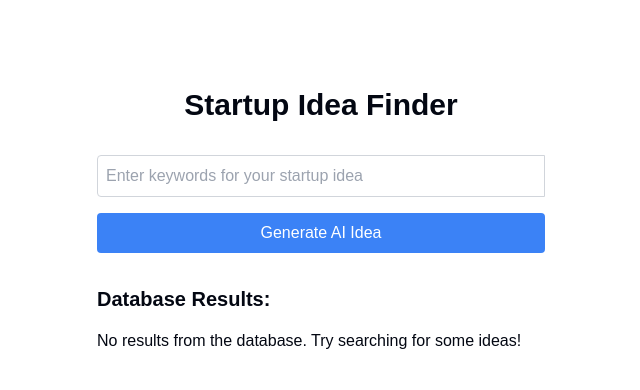
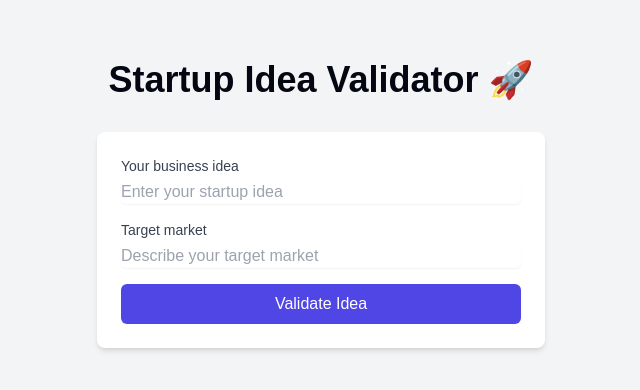
Before and after one commit to kwa29/codeberry-playground, a Next.js app: page / in a window 1280 px wide. Shown: the part 180-570 px from the top of the page, without its empty margins (319-959 px from the left). Built offline with nearby package versions, Linux system fonts and the light colour scheme.

Commit message:
New update

```diff
--- a/app/page.tsx
+++ b/app/page.tsx
@@ -1,158 +1,199 @@
 'use client';
 
-import { useState, useEffect, useCallback } from 'react';
-import { startupIdeas } from './data/startupIdeas';
+import { useState, useCallback } from 'react';
+import Image from 'next/image';
 
-interface StartupIdea {
-  id: number;
-  title: string;
-  description: string;
-  keywords: string[];
+interface ValidatedIdea {
+  idea: string;
+  swot: {
+    strengths: string[];
+    weaknesses: string[];
+    opportunities: string[];
+    threats: string[];
+  };
+  criticalQuestions: string[];
+  actionPlan: string[];
 }
 
 export default function Home() {
   const [query, setQuery] = useState('');
-  const [results, setResults] = useState<StartupIdea[]>([]);
-  const [aiIdea, setAiIdea] = useState<string | null>(null);
+  const [targetMarket, setTargetMarket] = useState('');
+  const [validatedIdea, setValidatedIdea] = useState<ValidatedIdea | null>(null);
   const [isLoading, setIsLoading] = useState(false);
   const [error, setError] = useState<string | null>(null);
+  const [progress, setProgress] = useState(0);
 
-  const debounce = (func: Function, delay: number) => {
-    let timeoutId: NodeJS.Timeout;
-    return (...args: any[]) => {
-      clearTimeout(timeoutId);
-      timeoutId = setTimeout(() => func(...args), delay);
-    };
-  };
-
-  const handleSearch = useCallback(() => {
+  const generateAndValidateIdea = async () => {
     setIsLoading(true);
     setError(null);
-    setAiIdea(null);
+    setProgress(0);
     try {
-      console.log('Searching for:', query);
-      const searchResults = startupIdeas.filter(idea =>
-        idea.keywords.some(keyword => keyword.toLowerCase().includes(query.toLowerCase())) ||
-        idea.title.toLowerCase().includes(query.toLowerCase()) ||
-        idea.description.toLowerCase().includes(query.toLowerCase())
-      );
-      console.log('Search results:', searchResults);
-      setResults(searchResults);
-    } catch (err) {
-      console.error('Search error:', err);
-      setError('An error occurred while searching. Please try again.');
-    } finally {
-      setIsLoading(false);
-    }
-  }, [query]);
-
-  const generateAIIdea = async () => {
-    setIsLoading(true);
-    setError(null);
-    try {
+      setProgress(25);
       const response = await fetch('/api/generate-idea', {
         method: 'POST',
         headers: {
           'Content-Type': 'application/json',
         },
-        body: JSON.stringify({ query }),
+        body: JSON.stringify({ query, targetMarket }),
       });
+      setProgress(50);
       const data = await response.json();
       if (response.status !== 200) {
         throw data.error || new Error(`Request failed with status ${response.status}`);
       }
-      setAiIdea(data.result);
+      setProgress(75);
+      setValidatedIdea(data);
+      setProgress(100);
     } catch (error) {
       console.error('Error:', error);
-      setError('An error occurred while generating an AI idea. Please try again.');
+      setError('An error occurred while generating and validating the idea. Please try again.');
     } finally {
       setIsLoading(false);
     }
   };
 
-  const debouncedSearch = useCallback(debounce(handleSearch, 300), [handleSearch]);
-
-  useEffect(() => {
-    if (query) {
-      debouncedSearch();
-    } else {
-      setResults([]);
-    }
-  }, [query, debouncedSearch]);
-
   const handleSubmit = (e: React.FormEvent<HTMLFormElement>) => {
     e.preventDefault();
-    generateAIIdea();
-  };
-
-  const handleClearSearch = () => {
-    setQuery('');
-    setResults([]);
-  };
-
-  const getRelatedKeywords = (idea: StartupIdea) => {
-    return idea.keywords.filter(keyword => !keyword.toLowerCase().includes(query.toLowerCase()));
+    generateAndValidateIdea();
   };
 
   return (
-    <div className="flex flex-col items-center justify-center min-h-screen p-8">
-      <h1 className="text-3xl font-bold mb-8">Startup Idea Finder</h1>
+    <div className="flex flex-col items-center justify-center min-h-screen p-8 bg-gray-100">
+      <h1 className="text-4xl font-bold mb-8 text-center">Startup Idea Validator 🚀</h1>
 
-      <form onSubmit={handleSubmit} className="w-full max-w-md mb-8">
-        <div className="flex items-center">
+      {!validatedIdea && (
+        <div className="w-full max-w-md bg-white rounded-lg shadow-md p-6 mb-8">
+          <form onSubmit={handleSubmit} className="space-y-4">
+            <div>
+              <label htmlFor="idea" className="block text-sm font-medium text-gray-700">Your business idea</label>
               <input
+                id="idea"
                 type="text"
                 value={query}
                 onChange={(e) => setQuery(e.target.value)}
-            placeholder="Enter keywords for your startup idea"
-            className="flex-grow p-2 border border-gray-300 rounded-l"
+                placeholder="Enter your startup idea"
+                className="mt-1 block w-full rounded-md border-gray-300 shadow-sm focus:border-indigo-300 focus:ring focus:ring-indigo-200 focus:ring-opacity-50"
+                required
               />
-          {query && (
-            <button
-              type="button"
-              onClick={handleClearSearch}
-              className="p-2 bg-gray-200 text-gray-600 hover:bg-gray-300"
-            >
-              Clear
-            </button>
-          )}
+            </div>
+            <div>
+              <label htmlFor="market" className="block text-sm font-medium text-gray-700">Target market</label>
+              <input
+                id="market"
+                type="text"
+                value={targetMarket}
+                onChange={(e) => setTargetMarket(e.target.value)}
+                placeholder="Describe your target market"
+                className="mt-1 block w-full rounded-md border-gray-300 shadow-sm focus:border-indigo-300 focus:ring focus:ring-indigo-200 focus:ring-opacity-50"
+                required
+              />
             </div>
             <button
               type="submit"
-          className="mt-4 w-full bg-blue-500 text-white p-2 rounded hover:bg-blue-600"
+              className="w-full bg-indigo-600 text-white p-2 rounded-md hover:bg-indigo-700 focus:outline-none focus:ring-2 focus:ring-indigo-500 focus:ring-opacity-50"
+              disabled={isLoading}
             >
-          Generate AI Idea
+              {isLoading ? 'Validating...' : 'Validate Idea'}
             </button>
           </form>
-
-      {isLoading && <p>Processing your request...</p>}
-      {error && <p className="text-red-500">{error}</p>}
-
-      {aiIdea && (
-        <div className="w-full max-w-md mb-8">
-          <h2 className="text-xl font-semibold mb-4">AI Generated Idea:</h2>
-          <p className="bg-green-100 border border-green-300 rounded p-4">{aiIdea}</p>
         </div>
       )}
 
-      <div className="w-full max-w-md">
-        <h2 className="text-xl font-semibold mb-4">Database Results:</h2>
-        {results.length > 0 ? (
+      {isLoading && (
+        <div className="w-full max-w-md mb-8">
+          <div className="bg-white rounded-lg shadow-md p-6">
+            <h2 className="text-xl font-semibold mb-4">Validating your idea...</h2>
+            <div className="w-full bg-gray-200 rounded-full h-2.5 dark:bg-gray-700">
+              <div className="bg-indigo-600 h-2.5 rounded-full" style={{ width: `${progress}%` }}></div>
+            </div>
+            <p className="mt-2 text-sm text-gray-600">This may take up to 20 seconds</p>
+          </div>
+        </div>
+      )}
+
+      {error && <p className="text-red-500 mb-4">{error}</p>}
+
+      {validatedIdea && (
+        <div className="w-full max-w-4xl bg-white rounded-lg shadow-md p-8">
+          <h2 className="text-3xl font-bold mb-6 text-center">Your startup idea has been assessed! 🔍</h2>
+          <p className="text-center text-gray-600 mb-8">Here's a summary of your startup's potential and actionable steps to move forward.</p>
+
+          <div className="flex justify-between mb-8">
+            <button onClick={() => setValidatedIdea(null)} className="bg-green-500 text-white px-4 py-2 rounded-md hover:bg-green-600">
+              Validate another idea
+            </button>
+            <button className="bg-blue-500 text-white px-4 py-2 rounded-md hover:bg-blue-600">
+              Share
+            </button>
+          </div>
+
+          <div className="mb-8">
+            <h3 className="text-2xl font-semibold mb-4">SWOT Analysis</h3>
+            <p className="text-gray-600 mb-4">SWOT Analysis is a key tool for evaluating your startup's potential. It reveals your Strengths to leverage, Weaknesses to improve, Opportunities to capture, and Threats to watch out for. This clear, strategic insight is crucial for making informed decisions and guiding your business towards success.</p>
+            <div className="grid grid-cols-2 gap-4">
+              <div className="bg-blue-100 p-4 rounded-md">
+                <h4 className="font-bold text-blue-700 mb-2">Strengths</h4>
                 <ul className="list-disc pl-5">
-            {results.map((result) => (
-              <li key={result.id} className="mb-4">
-                <strong>{result.title}</strong>
-                <p>{result.description}</p>
-                <p className="text-sm text-gray-600">
-                  Related: {getRelatedKeywords(result).join(', ')}
-                </p>
-              </li>
+                  {validatedIdea.swot.strengths.map((strength, index) => (
+                    <li key={index}>{strength}</li>
                   ))}
                 </ul>
-        ) : (
-          <p>No results from the database. Try searching for some ideas!</p>
+              </div>
+              <div className="bg-yellow-100 p-4 rounded-md">
+                <h4 className="font-bold text-yellow-700 mb-2">Weaknesses</h4>
+                <ul className="list-disc pl-5">
+                  {validatedIdea.swot.weaknesses.map((weakness, index) => (
+                    <li key={index}>{weakness}</li>
+                  ))}
+                </ul>
+              </div>
+              <div className="bg-green-100 p-4 rounded-md">
+                <h4 className="font-bold text-green-700 mb-2">Opportunities</h4>
+                <ul className="list-disc pl-5">
+                  {validatedIdea.swot.opportunities.map((opportunity, index) => (
+                    <li key={index}>{opportunity}</li>
+                  ))}
+                </ul>
+              </div>
+              <div className="bg-red-100 p-4 rounded-md">
+                <h4 className="font-bold text-red-700 mb-2">Threats</h4>
+                <ul className="list-disc pl-5">
+                  {validatedIdea.swot.threats.map((threat, index) => (
+                    <li key={index}>{threat}</li>
+                  ))}
+                </ul>
+              </div>
+            </div>
+          </div>
+
+          <div className="mb-8">
+            <h3 className="text-2xl font-semibold mb-4">Critical Questions</h3>
+            <ul className="list-disc pl-5">
+              {validatedIdea.criticalQuestions.map((question, index) => (
+                <li key={index} className="mb-2">{question}</li>
+              ))}
+            </ul>
+          </div>
+
+          <div className="mb-8">
+            <h3 className="text-2xl font-semibold mb-4">Action Plan</h3>
+            <ol className="list-decimal pl-5">
+              {validatedIdea.actionPlan.map((step, index) => (
+                <li key={index} className="mb-2">{step}</li>
+              ))}
+            </ol>
+          </div>
+
+          <div className="text-center">
+            <a
+              href="#"
+              className="inline-block bg-indigo-600 text-white px-6 py-3 rounded-md hover:bg-indigo-700 focus:outline-none focus:ring-2 focus:ring-indigo-500 focus:ring-opacity-50 text-lg font-semibold"
+            >
+              Start Building Your Startup
+            </a>
+          </div>
+        </div>
       )}
-      </div>
     </div>
   );
 }
```
Also changed, not shown: app/api/generate-idea/route.ts (+17 -11 lines). Lines whose indentation alone changed are shown as unchanged.
